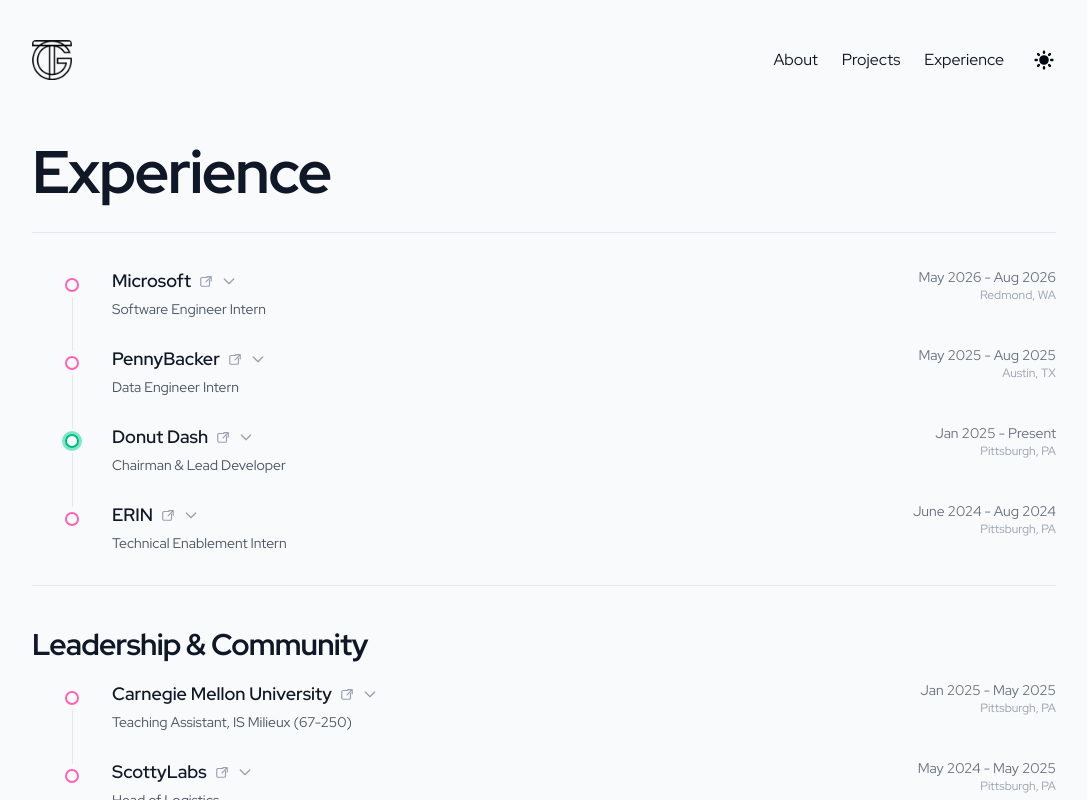
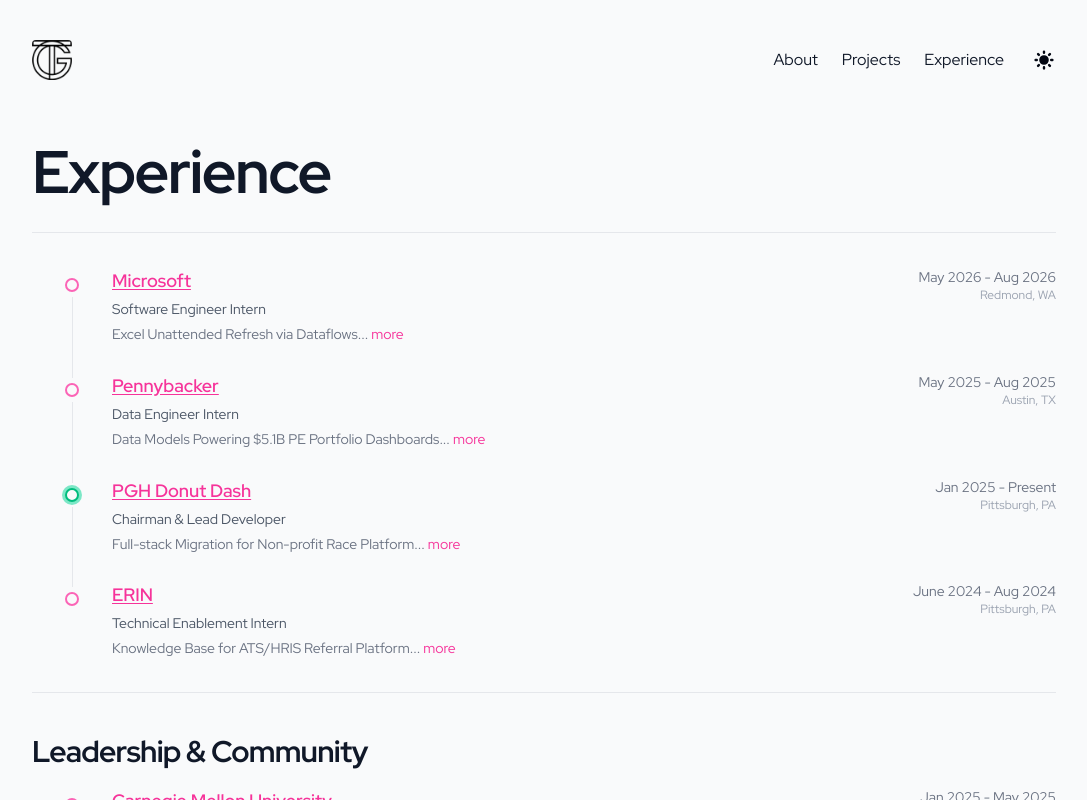
Before and after one commit to tedgershon/tedgershon.github.io, a Next.js app: page /experience in a window 1280 px wide. Shown: the top 800 px of the page, without its empty margins (96-1183 px from the left). Built offline with nearby package versions, Linux system fonts and the light colour scheme.

Commit message:
Revamp experience section, update resume

```diff
--- a/app/experience/page.tsx
+++ b/app/experience/page.tsx
@@ -1,7 +1,7 @@
 'use client'
 
 import { useState, useMemo } from 'react'
-import { experiences, leadership } from '@/data/experienceData'
+import { experiences, leadership, experienceSlug } from '@/data/experienceData'
 import type { Experience, ExperienceStatus } from '@/data/experienceData'
 
 /* ── Dot styling per status ───────────────────────────────── */
@@ -34,7 +34,7 @@
   const { item, lineBelow } = entry
 
   return (
-    <div className="relative flex">
+    <div id={experienceSlug(item)} className="relative flex scroll-mt-36">
       {/* ── Left column: timeline dot + line ── */}
       <div className="relative flex w-20 shrink-0 flex-col items-center">
         <div className="flex h-6 items-center">
@@ -56,54 +56,18 @@
       {/* ── Right column: content ── */}
       <div className="min-w-0 flex-1 pb-8">
         {/* Company row */}
-        <button
-          onClick={() => setIsOpen(!isOpen)}
-          className="flex w-full cursor-pointer items-start gap-2 text-left sm:h-6 sm:items-center"
-          aria-expanded={isOpen}
-        >
+        <div className="flex w-full items-start gap-2 sm:h-6 sm:items-center">
           <div className="flex flex-1 flex-col gap-1 sm:flex-row sm:items-start sm:justify-between">
-            <div className="flex items-center gap-2">
-              <h3 className="text-lg font-semibold text-gray-900 dark:text-gray-100">
-                {item.company}
-              </h3>
-
-              {/* External link icon */}
+            <h3 className="text-lg font-semibold">
               <a
                 href={item.companyUrl}
                 target="_blank"
                 rel="noopener noreferrer"
-                onClick={(e) => e.stopPropagation()}
-                className="hover:text-primary-500 dark:hover:text-primary-400 text-gray-400 transition-colors dark:text-gray-500"
-                aria-label={`Visit ${item.company} website`}
+                className="text-primary-500 hover:text-primary-600 dark:text-primary-400 dark:hover:text-primary-300 underline underline-offset-2 transition-colors"
               >
-                <svg
-                  className="h-3.5 w-3.5"
-                  fill="none"
-                  viewBox="0 0 24 24"
-                  stroke="currentColor"
-                  strokeWidth={2}
-                >
-                  <path
-                    strokeLinecap="round"
-                    strokeLinejoin="round"
-                    d="M13.5 6H5.25A2.25 2.25 0 003 8.25v10.5A2.25 2.25 0 005.25 21h10.5A2.25 2.25 0 0018 18.75V10.5m-4.5-6H21m0 0v7.5m0-7.5l-9 9"
-                  />
-                </svg>
+                {item.company}
               </a>
-
-              {/* Chevron */}
-              <svg
-                className={`h-4 w-4 shrink-0 text-gray-400 transition-transform duration-200 dark:text-gray-500 ${
-                  isOpen ? 'rotate-180' : ''
-                }`}
-                fill="none"
-                viewBox="0 0 24 24"
-                stroke="currentColor"
-                strokeWidth={2}
-              >
-                <path strokeLinecap="round" strokeLinejoin="round" d="M19 9l-7 7-7-7" />
-              </svg>
-            </div>
+            </h3>
 
             {/* Date + location stacked */}
             <div className="text-right">
@@ -115,12 +79,25 @@
               </span>
             </div>
           </div>
-        </button>
+        </div>
 
         {/* Role title — always visible */}
         <p className="mt-0.5 text-sm font-medium text-gray-600 dark:text-gray-300">{item.title}</p>
 
-        {/* Collapsible description */}
+        {/* Summary + expandable bullets */}
+        <p className="mt-1 text-sm leading-relaxed text-gray-500 dark:text-gray-400">
+          {item.summary}
+          {!isOpen && (
+            <button
+              onClick={() => setIsOpen(true)}
+              aria-expanded={isOpen}
+              aria-label={`Show details for ${item.company}`}
+              className="text-primary-500 hover:text-primary-600 dark:text-primary-400 dark:hover:text-primary-300 cursor-pointer transition-colors"
+            >
+              <span className="text-gray-500 dark:text-gray-400">...</span> more
+            </button>
+          )}
+        </p>
         <div
           className={`overflow-hidden transition-all duration-300 ease-in-out ${
             isOpen ? 'mt-2 max-h-[500px] opacity-100' : 'max-h-0 opacity-0'
@@ -137,6 +114,14 @@
               </li>
             ))}
           </ul>
+          <button
+            onClick={() => setIsOpen(false)}
+            aria-expanded={isOpen}
+            aria-label={`Hide details for ${item.company}`}
+            className="text-primary-500 hover:text-primary-600 dark:text-primary-400 dark:hover:text-primary-300 mt-1.5 cursor-pointer text-sm transition-colors"
+          >
+            less
+          </button>
         </div>
       </div>
     </div>
--- a/components/home/Main.tsx
+++ b/components/home/Main.tsx
@@ -1,7 +1,7 @@
 import Image from 'next/image'
 import siteMetadata from '@/data/siteMetadata'
 import projectsData from '@/data/projectsData'
-import { experiences } from '@/data/experienceData'
+import { experiences, experienceSlug } from '@/data/experienceData'
 import type { ExperienceStatus } from '@/data/experienceData'
 import Card from '@/components/ui/Card'
 import { Mail, Github, Linkedin, Resume } from '@/components/social-icons/icons'
@@ -165,9 +165,7 @@
               {/* Card with colored dot + status label */}
               <div className="flex flex-col items-center">
                 <a
-                  href={exp.companyUrl}
-                  target="_blank"
-                  rel="noopener noreferrer"
+                  href={`/experience#${experienceSlug(exp)}`}
                   className="group hover:border-primary-500 dark:hover:border-primary-400 flex min-w-[170px] flex-col items-center rounded-xl border border-gray-200 px-5 py-4 transition hover:shadow-sm dark:border-gray-700"
                 >
                   <div
--- a/data/experienceData.ts
+++ b/data/experienceData.ts
@@ -6,6 +6,7 @@
   companyUrl: string
   location: string
   period: string
+  summary: string
   description: string[]
   status: ExperienceStatus
 }
@@ -14,39 +15,42 @@
   {
     title: 'Software Engineer Intern',
     company: 'Microsoft',
-    companyUrl: 'https://www.microsoft.com/',
+    companyUrl: 'https://www.microsoft.com/microsoft-fabric',
     location: 'Redmond, WA',
     period: 'May 2026 - Aug 2026',
+    summary: 'Excel Unattended Refresh via Dataflows',
     description: [
-      'Developed a custom Power Query connector to enable unattended refreshes of Excel Online (153M users) workbooks via Dataflows, executing operations through a live, server-side session via authenticated Graph calls.',
-      'Engineered OAuth2 delegated token lifecycle from interactive consent to Fabric-managed (DMTS) credential replay for headless runs, with a TestConnection gate detecting expired tokens before refresh.',
-      'Collaborated with connector, dataflow, Excel, DMTS, and OAuth SMEs to design cloud-aware authentication, delegated Graph scopes, and schema metadata modeled after first-party Microsoft connectors.',
+      'Developed a custom Power Query connector to enable unattended refreshes of Excel Online (153M users) workbooks via Dataflows, executing operations through a live, server-side session via authenticated Graph calls',
+      'Engineered OAuth2 delegated token lifecycle from interactive consent to Fabric-managed (DMTS) credential replay for headless runs, with a TestConnection gate detecting expired tokens before refresh',
+      'Collaborated with connector, dataflow, Excel, DMTS, and OAuth SMEs to design cloud-aware authentication, delegated Graph scopes, and schema metadata modeled after first-party Microsoft connectors',
     ],
     status: 'previous',
   },
   {
     title: 'Data Engineer Intern',
-    company: 'PennyBacker',
-    companyUrl: 'https://www.pennybackercap.com/',
+    company: 'Pennybacker',
+    companyUrl: 'https://www.pennybackercap.com/innovation',
     location: 'Austin, TX',
     period: 'May 2025 - Aug 2025',
+    summary: 'Data Models Powering $5.1B PE Portfolio Dashboards',
     description: [
-      'Built 3 data models powering client-facing Power BI dashboards for suite managing $5.1B AUM across 4 teams.',
-      'Translated real estate and executive dashboard requirements into dbt models, refactoring 14 with Jinja templating to run on Databricks Spark SQL, cutting compile time by up to 85% and enabling property-level analysis.',
-      'Refactored GBDT training pipeline in Python (sklearn, MLflow) to centralize feature engineering across 3 asset classes and automate logging for 36 configurations, improving consistency and eliminating manual output tracking.',
+      'Built 3 data models powering client-facing Power BI dashboards for suite managing $5.1B AUM across 4 teams',
+      'Translated real estate and executive dashboard requirements into dbt models running on Databricks Spark SQL, and optimized 14 models to cut compile time by up to 85% and enable property-level analysis',
+      'Refactored GBDT training pipeline in Python (sklearn, MLflow) to centralize feature engineering across 3 asset classes and automate logging for 36 configurations, improving consistency and eliminating manual output tracking',
     ],
     status: 'previous',
   },
   {
     title: 'Chairman & Lead Developer',
-    company: 'Donut Dash',
+    company: 'PGH Donut Dash',
     companyUrl: 'https://pghdonutdash.com/',
     location: 'Pittsburgh, PA',
     period: 'Jan 2025 - Present',
+    summary: 'Full-stack Migration for Non-profit Race Platform',
     description: [
-      'Directed development and operations for 501(c)(3) event that has raised $265,000+ since 2018 (12k+ annual site visits), leading site migration to a Next.js/MongoDB monorepo and authoring the full issue backlog.',
-      'Integrated Stripe Checkout powering all race registrations and donations, finalizing paid registrations and automating thank-you and confirmation emails from Stripe webhooks via the Gmail REST API (OAuth2).',
-      'Hardened admin console by resolving production bugs and authoring 130+ unit, integration, and end-to-end tests.',
+      'Directed development and operations for nonprofit race that has raised $265,000+ since 2018 (12k+ annual site visits), leading site migration to a Next.js/MongoDB monorepo and authoring the full issue backlog',
+      'Integrated Stripe Checkout powering all race registrations and donations, finalizing paid registrations and automating thank-you and confirmation emails from Stripe webhooks via the Gmail REST API (OAuth2)',
+      'Hardened admin console by resolving production bugs and authoring 130+ unit, integration, and end-to-end tests',
     ],
     status: 'current',
   },
@@ -56,13 +60,22 @@
     companyUrl: 'https://erinapp.com/platform/employee-referrals/',
     location: 'Pittsburgh, PA',
     period: 'June 2024 - Aug 2024',
+    summary: 'Knowledge Base for ATS/HRIS Referral Platform',
     description: [
-      "Authored 33 technical guides on SSO authentication, ATS/HRIS integrations, and AI-powered job matching features to support platform adoption for 1.1M+ enterprise users across ERIN's customer portfolio.",
-      'Restructured HubSpot knowledge base taxonomy and routing, reducing content navigation from 6-7 clicks to 3.',
+      'Authored 33 technical guides on SSO authentication, ATS/HRIS integrations, and AI-powered job matching features to support platform adoption for 1.1M+ enterprise users across ERIN’s customer portfolio',
+      'Restructured HubSpot knowledge base taxonomy and routing, reducing content navigation from 6-7 clicks to 3',
     ],
     status: 'previous',
   },
 ]
+
+/** Anchor id for an experience entry, used by /experience#... links. */
+export function experienceSlug(exp: Experience): string {
+  return exp.company
+    .toLowerCase()
+    .replace(/[^a-z0-9]+/g, '-')
+    .replace(/(^-|-$)/g, '')
+}
 
 export const leadership: Experience[] = [
   {
@@ -71,8 +84,9 @@
     companyUrl: 'https://www.heinz.cmu.edu/',
     location: 'Pittsburgh, PA',
     period: 'Jan 2025 - May 2025',
+    summary: 'Database Modeling (ERDs), SQL, Web Development',
     description: [
-      'Supported 120+ students through lab debugging and grading, focusing on relational database modeling (ERDs), SQL querying, and front-end web development (HTML/CSS/JS) with deployment via GitHub Pages.',
+      'Supported 120+ students through lab debugging, grading, and one-on-one instruction in relational database modeling (ERDs), SQL querying, and front-end web development.',
     ],
     status: 'previous',
   },
@@ -82,6 +96,7 @@
     companyUrl: 'https://www.scottylabs.org/',
     location: 'Pittsburgh, PA',
     period: 'May 2024 - May 2025',
+    summary: "Hackathon Organizer at CMU's Premier Software Club",
     description: [
       "Coordinated Pittsburgh's largest hackathon, TartanHacks, with 750+ participants from over 18 countries.",
       "Led the first iteration of NOVA, CMU's first GenAI hackathon with 130+ participants and 29 submitted projects.",
```
Also changed, not shown: 1 other file (tests, documents, lock files or other folders).
